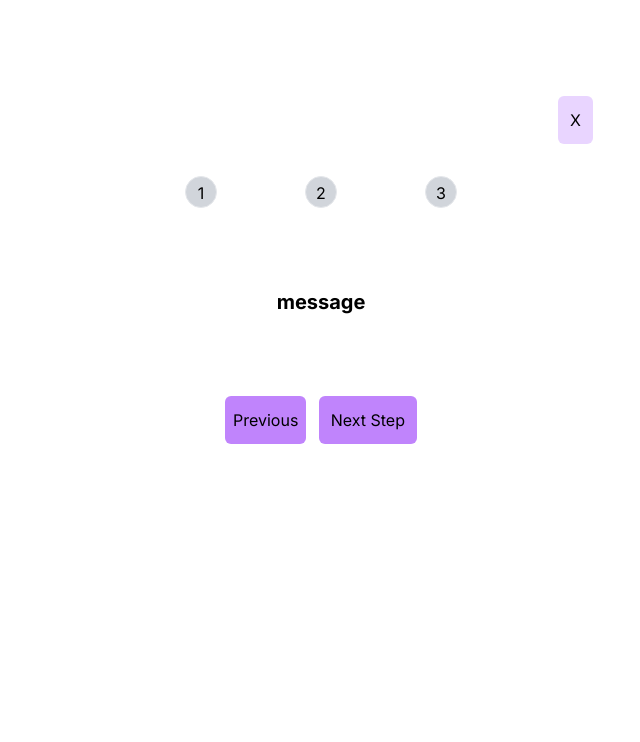
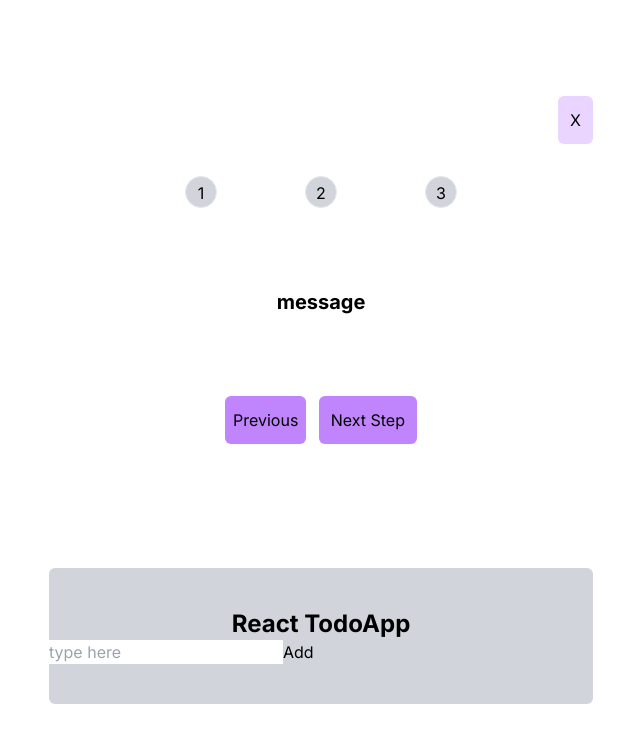
Before and after one commit to ZabairGhoss/PIAIC-react-state-class-assignment, a Next.js app: page / in a window 1280 px wide. Shown: the top 742 px of the page, without its empty margins (319-959 px from the left). Built offline with nearby package versions, Linux system fonts and the light colour scheme.

Commit message:
React TodoApp component added

```diff
--- /dev/null
+++ b/src/app/components/TodoApp.tsx
@@ -0,0 +1,19 @@
+"use client";
+
+import React, { useState } from "react";
+
+const TodoApp = () => {
+  const [input, setInput] = useState("");
+
+  return (
+    <div className="w-1/2 bg-gray-300 rounded-md py-10">
+      <h1 className="text-center font-bold text-2xl">React TodoApp</h1>
+      <div className="flex">
+        <input type="text" placeholder="type here" className="" />
+        <button>Add</button>
+      </div>
+    </div>
+  );
+};
+
+export default TodoApp;
--- a/src/app/page.tsx
+++ b/src/app/page.tsx
@@ -1,9 +1,11 @@
 import Practice from './components/Practice'
+import TodoApp from './components/TodoApp'
 
 export default function Home() {
   return (
     <main className="flex min-h-screen flex-col items-center justify-between p-24">
         <Practice />
+        <TodoApp />
     </main>
   )
 }
```
